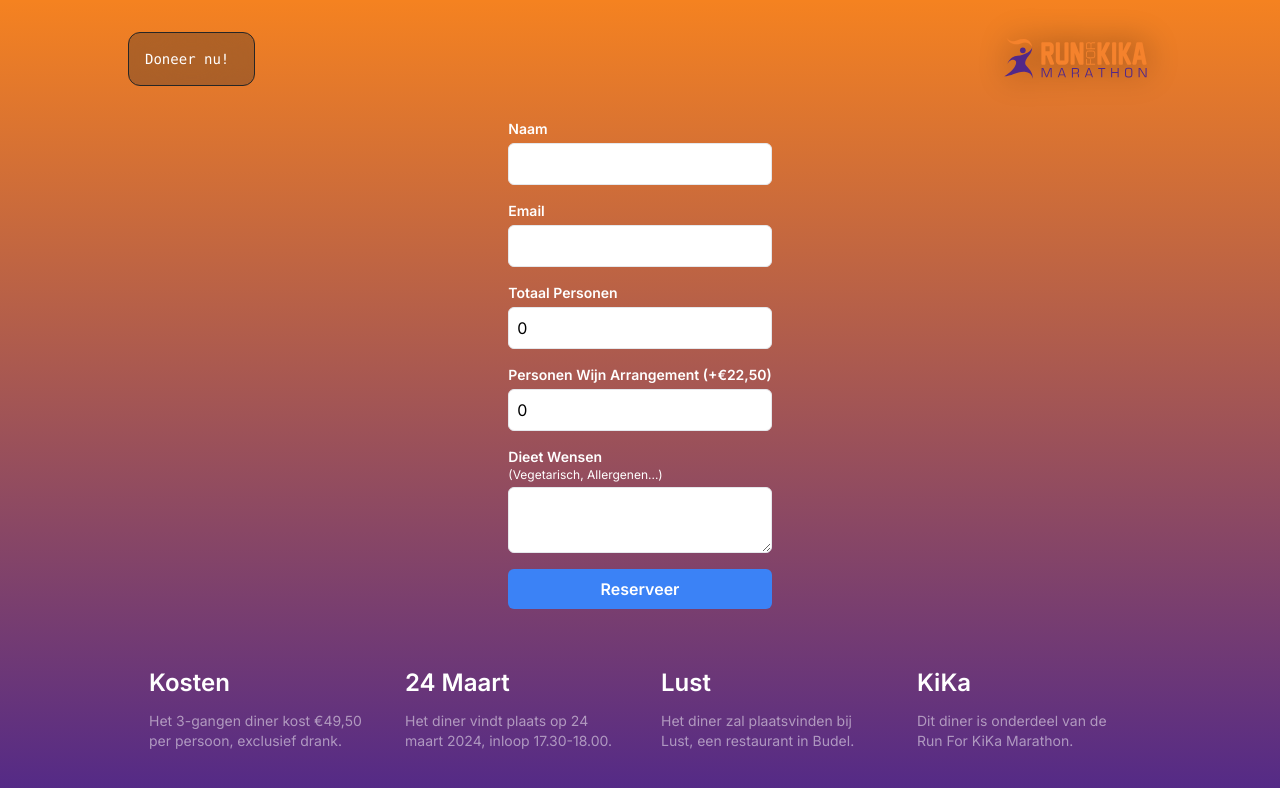
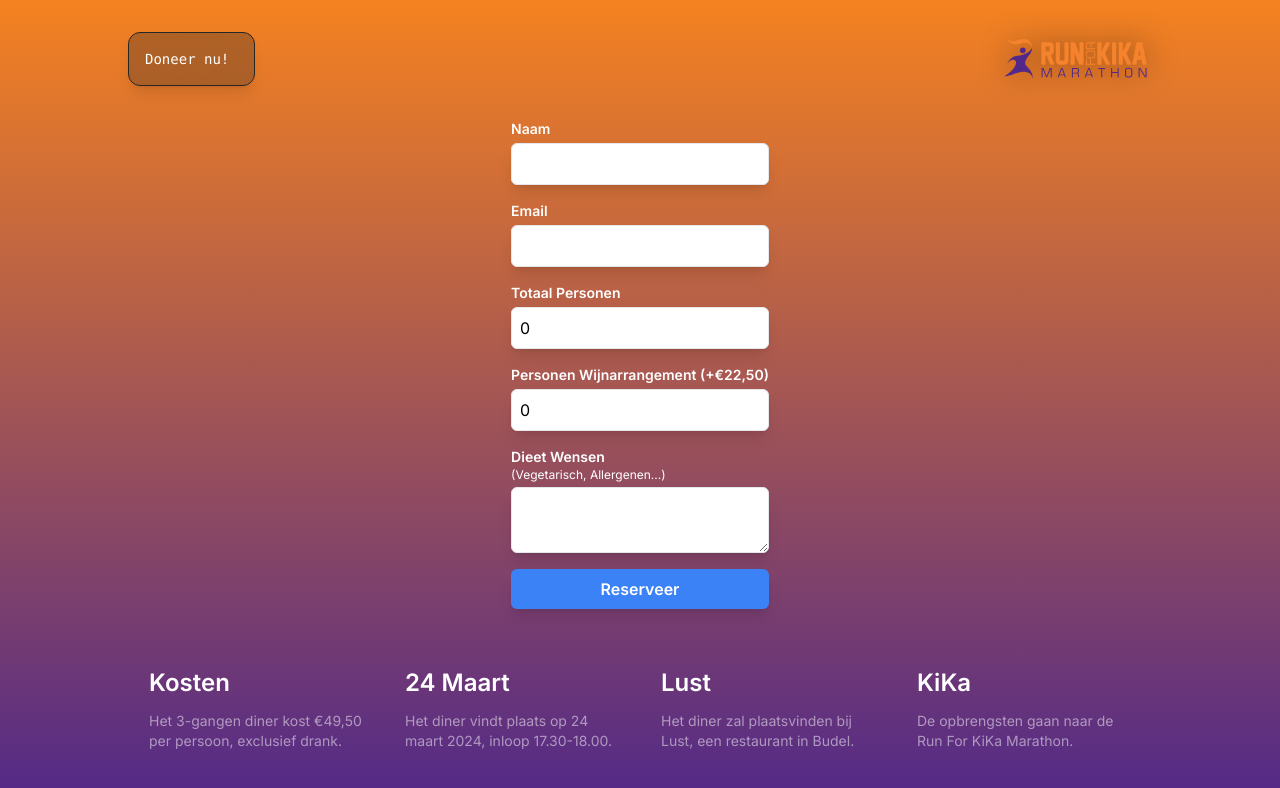
Before and after one commit to lammersluc/Sponsordiner, a Next.js app in the folder frontend/: page / in a window 1280 px wide. Shown: the top 788 px of the page. Built offline with nearby package versions, Linux system fonts and the light colour scheme.

Commit message:
Update dependencies and fix formatting in frontend and backend

```diff
--- a/frontend/src/app/page.tsx
+++ b/frontend/src/app/page.tsx
@@ -2,6 +2,7 @@
 
 import { useState } from 'react';
 import Image from 'next/image'
+import toast, { Toaster } from 'react-hot-toast';
 
 export default function Home() {
 
@@ -25,32 +26,27 @@ export default function Home() {
     e.preventDefault();
 
     if (formData.naam == '') {
-      alert('Vul uw naam in.');
+      toast('Vul uw naam in')
       return;
     }
 
     if (!formData.email.toLowerCase().match(/^(([^<>()[\]\\.,;:\s@"]+(\.[^<>()[\]\\.,;:\s@"]+)*)|.(".+"))@((\[[0-9]{1,3}\.[0-9]{1,3}\.[0-9]{1,3}\.[0-9]{1,3}\])|(([a-zA-Z\-0-9]+\.)+[a-zA-Z]{2,}))$/)) {
-      alert('Email bestaat niet.');
+      toast('Email bestaat niet')
       return;
     }
 
     if (formData.personen < 1) {
-      alert('Vul het aantal personen in.');
+      toast('Vul het aantal personen in');
       return;
     }
 
     if (formData.personen > 15) {
-      alert('Het aantal personen mag niet hoger zijn dan 15.');
+      toast('Maximaal 15 personen per reservering');
       return;
     }
 
-    if (formData.wijn < 0) {
-      alert('Vul een geldig aantal personen in voor het wijn arrangement.');
-      return;
-    }
-
-    if (formData.wijn > formData.personen) {
-      alert('Het aantal personen voor het wijn arrangement kan niet hoger zijn dan het aantal personen.');
+    if (formData.wijn > formData.personen || formData.wijn < 0) {
+      toast('Incorrect wijn arrangement');
       return;
     }
 
@@ -73,13 +69,13 @@ export default function Home() {
     })
 
     if (result.status == 200) {
-      alert('Bedankt voor uw reservering! U ontvangt een bevestiging per mail.')
+      toast('Bedankt voor uw reservering! U ontvangt een bevestiging per mail')
       setStatus('Gereserveerd!')
     } else if (result.status == 409) {
-      alert('Er is al een reservering gemaakt met dit email adres.')
+      toast('Emailadres is al in gebruik')
       setStatus('Reserveer')
     } else if (result.status == 403) {
-      alert('Reserveringen zijn gesloten.')
+      toast('Reserveringen zijn gesloten')
       setStatus('Gesloten')
     } else {
       setStatus('Reserveer')
@@ -94,7 +90,7 @@ export default function Home() {
         target="_blank"
         rel="noopener noreferrer"
         >
-        <p className="z-0 rounded-md left-0 top-0 flex w-full justify-center pb-6 pt-6 backdrop-blur-2xl border-neutral-800 bg-zinc-800/30 from-inherit lg:static lg:w-auto  lg:rounded-xl lg:border lg:bg-gray-200 lg:p-4 lg:bg-zinc-800/30">
+        <p className="z-0 rounded-md left-0 top-0 flex w-full justify-center pb-6 pt-6 backdrop-blur-2xl border-neutral-800 bg-zinc-800/30 from-inherit shadow-lg lg:static lg:w-auto  lg:rounded-xl lg:border lg:bg-gray-200 lg:p-4 lg:bg-zinc-800/30">
           Doneer nu!&nbsp;
         </p>
         </a>
@@ -117,7 +113,7 @@ export default function Home() {
         </div>
       </div>
 
-      <div className="relative flex flex-col items-center p-8 rounded-md shadow-m"
+      <div className="relative flex flex-col items-center p-8"
       style={{
         marginBottom: '-2rem',
       }}>
@@ -125,19 +121,20 @@ export default function Home() {
         <form onSubmit={handleSubmit} className="flex flex-col space-y-4">
 
           <label className="flex flex-col">
+
             <span className="text-sm font-semibold mb-1">Naam</span>
             <input
               type="text"
               name="naam"
               value={formData.naam}
               onChange={handleChange}
-              className="border rounded-md p-2"
+              className="border rounded-md shadow-lg p-2"
               style={{ color: 'black' }}
-              required={true}
             />
           </label>
 
           <label className="flex flex-col">
+
             <span className="text-sm font-semibold mb-1">Email</span>
             <input
               color="black"
@@ -145,52 +142,53 @@ export default function Home() {
               name="email"
               value={formData.email}
               onChange={handleChange}
-              className="border rounded-md p-2"
+              className="border rounded-md shadow-lg p-2"
               style={{ color: 'black' }}
-              required={true}
             />
+
           </label>
 
           <label className="flex flex-col">
+
             <span className="text-sm font-semibold mb-1">Totaal Personen</span>
             <input
               type="number"
               name="personen"
               value={formData.personen}
               onChange={handleChange}
-              className="border rounded-md p-2"
+              className="border rounded-md shadow-lg p-2"
               style={{ color: 'black' }}
-              required={true}
             />
           </label>
 
           <label className="flex flex-col">
 
-            <span className="text-sm font-semibold mb-1">Personen Wijn Arrangement (+€22,50)</span>
+            <span className="text-sm font-semibold mb-1">Personen Wijnarrangement (+€22,50)</span>
               <input
                 type="number"
                 name="wijn"
                 value={formData.wijn}
                 onChange={handleChange}
-                className="border rounded-md p-2"
+                className="border rounded-md shadow-lg p-2"
                 style={{ color: 'black' }}
-                required={true}
               />
 
           </label>
 
           <label className="flex flex-col">
+
             <span className="text-sm font-semibold">Dieet Wensen </span><span className="text-xs mb-1">(Vegetarisch, Allergenen...)</span>
             <textarea
               name="extra"
               value={formData.extra}
               onChange={handleChange}
-              className="border rounded-md p-2"
+              className="border rounded-md shadow-lg p-2"
               style={{ color: 'black' }}
             />
+
           </label>
 
-          <button type="submit" className="bg-blue-500 text-white font-semibold py-2 rounded-md hover:bg-blue-700 transition duration-300">
+          <button type="submit" className="bg-blue-500 text-white font-semibold py-2 rounded-md shadow-lg hover:bg-blue-700 transition duration-300">
             {status}
           </button>
 
@@ -250,10 +248,11 @@ export default function Home() {
             KiKa{' '}
           </h2>
           <p className={`m-0 max-w-[30ch] text-sm opacity-50`}>
-            Dit diner is onderdeel van de Run For KiKa Marathon.
+            De opbrengsten gaan naar de Run For KiKa Marathon.
           </p>
         </a>
       </div>
+      <Toaster containerStyle={{textAlign:'center'}}/>
     </main>
   )
 }
--- a/frontend/src/app/reserveringen/page.tsx
+++ b/frontend/src/app/reserveringen/page.tsx
@@ -1,11 +1,14 @@
 'use client';
 
 import { useState } from 'react';
+import toast, { Toaster } from 'react-hot-toast';
 
 export default function Home() {
 
   const [reserveringenVisible, setReserveringenVisible] = useState(false);
   const [reserveringen, setReserveringen] = useState([]);
+  const [personen, setPersonen] = useState(0);
+  const [wijn, setWijn] = useState(0);
   const [authData, setAuthData] = useState({
     token: '',
   });
@@ -21,30 +24,46 @@ export default function Home() {
 
     const data = await fetch('https://maud.lammers.me/api/reserveringen', {
       headers: {
-        'Authorization': `Bearer ${authData.token}`
+        'Authorization': `Bearer h53aEQTJMqiLXvyGdyQ6QM2t1yPdQ9lw`
       }
     });
 
     if (data.status != 200) {
-      alert('De token is niet correct');
+      toast('De token is niet correct');
       return;
     }
 
-    setReserveringen(await (await data.json()).map((r: any) => {
+    const json = await data.json();
+    setReserveringen(await json.map((r: any) => {
 
       return (
-        <div key="reserveringen" className="flex flex-col items-center justify-center w-full p-4 m-2 bg-white rounded-lg shadow-lg">
-          <p className="text-2xl font-bold" style={{color: 'black'}}>{r.naam}</p>
-          <p className="text-xl" style={{color: 'black'}}>{r.email}</p>
-          <p className="text-xl" style={{color: 'black'}}>{r.personen} {r.personen == 1 ? 'persoon' : 'personen'}</p>
-          <p className="text-xl" style={{color: 'black'}}>{r.wijn} {r.wijn == 1 ? 'persoon' : 'personen'} wijn</p>
-          <p className="text-xl" style={{color: 'black'}}>{r.extra}</p>
+        <div key="reserveringen" className="flex flex-col items-center w-full p-4 m-2 bg-white rounded-lg shadow-lg">
+          <text className="text-2xl font-bold text-black text-center">{r.naam}</text>
+          <text className="text-xl text-black text-center">{r.email}</text>
+          <text className="text-xl text-black text-center">{r.personen} {r.personen === 1 ? 'persoon' : 'personen'}</text>
+          <text className="text-xl text-black text-center">{r.wijn} wijn</text>
+          <text className="text-xl text-black text-center">{r.extra}</text>
         </div>
       );
 
     }));
 
+    let p = 0;
+    json.forEach((r: any) => {
+      p += r.personen;
+    });
+
+    setPersonen(p);
+
+    let w = 0;
+    json.forEach((r: any) => {
+      w += r.wijn;
+    });
+
+    setWijn(w);
+
     setReserveringenVisible(true);
+    toast('Success')
 
   }
 
@@ -57,27 +76,39 @@ export default function Home() {
           <form onSubmit={handleAuth} className="flex flex-col space-y-4">
 
             <label className="flex flex-col">
+
               <span className="text-sm font-semibold mb-1">Token</span>
               <input
                 type="password"
                 name="token"
                 value={authData.token}
                 onChange={handleChange}
-                  className="border rounded-md p-2"
+                className="border rounded-md shadow-lg p-2"
                 style={{ color: 'black' }}
                 required={true}
               />
+
             </label>
 
-              <button type="submit" className="bg-blue-500 text-white font-semibold py-2 rounded-md hover:bg-blue-700 transition duration-300">
+            <button type="submit" className="bg-blue-500 text-white font-semibold py-2 rounded-md shadow-lg hover:bg-blue-700 transition duration-300">
               Auth
             </button>
 
           </form>
 
         </div>}
+
+        {reserveringenVisible &&
+        <div key="header" className="flex flex-col items-center w-full p-4 m-2 bg-white rounded-lg shadow-lg">
+          <text className="text-2xl font-bold text-black text-center">Reserveringen: {reserveringen.length}</text>
+          <text className="text-2xl font-bold text-black text-center">Personen: {personen}</text>
+          <text className="text-2xl font-bold text-black text-center">Wijn: {wijn}</text>
+        </div>
+        }
         {reserveringenVisible && reserveringen}
+
       </div>
+      <Toaster containerStyle={{textAlign:'center'}}/>
     </main>
   )
 }
```
Also changed, not shown: frontend/package.json (+5 -4 lines), 2 other files (tests, documents, lock files or other folders). Lines whose indentation alone changed are shown as unchanged.
